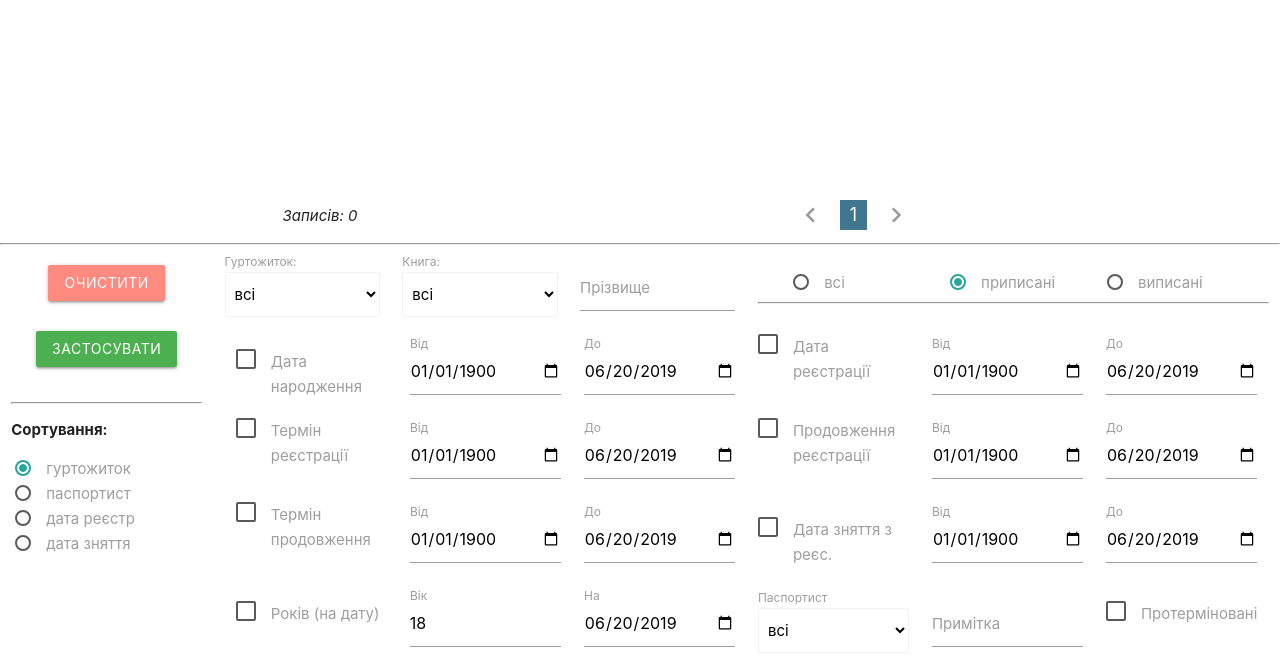
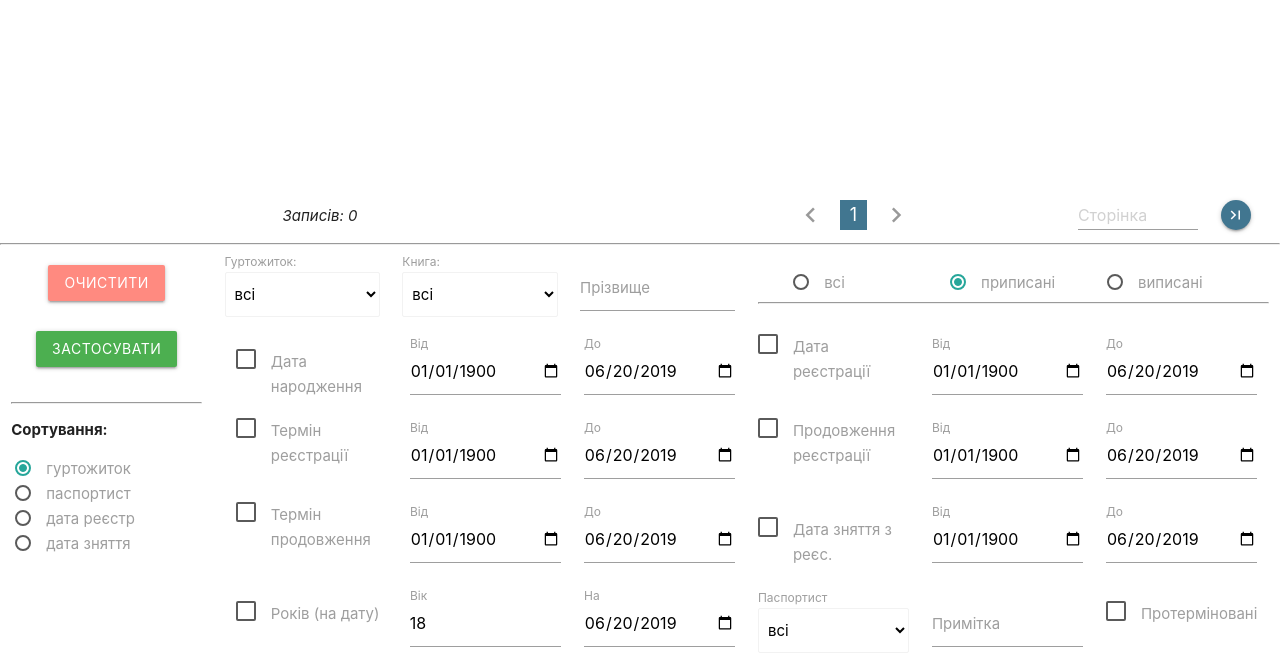
Before and after one commit to nulp/student-city, a Django app: page / in a window 1280 px wide. Shown: the part 192-861 px from the top of the page. Run offline with Django 3.2, Linux system fonts and the light colour scheme; the visitor is signed in with stand-in values (Sample User, id 1); data that the repository does not hold is empty; parts of the project's set-up code (start-up, migrations or seed data) failed here and were passed over.

Commit message:
added: go to page

```diff
--- a/dashboard/static/css/style.css
+++ b/dashboard/static/css/style.css
@@ -88,7 +88,9 @@ table.striped>tbody>tr:nth-child(odd) {
 nav {
     background-color: #417690 !important;
 }
-
+.main-bg-color {
+    background-color: #417690 !important;
+}
 .pagination li.active a {
     background-color: #417690 !important;
     color: white !important;
@@ -146,3 +148,17 @@ nav {
 .history-table td, .history-table th {
     padding: 3px 3px !important;
 }
+
+#id_page_visible {
+    height: 29px;
+    margin: 0;
+    padding: 0;
+}
+
+#go-to-page-btn {
+    height: 30px;
+    width: 30px;
+}
+#go-to-page-btn i {
+    line-height: 30px;
+}
--- a/dashboard/static/js/common.js
+++ b/dashboard/static/js/common.js
@@ -47,7 +47,7 @@ $(document).ready(function () {
         // Puts focus on the newWindow
         if (window.focus) newWindow.focus();
         return newWindow;
-    }
+    };
 
 
     window.listenNcapitalize = function (field) {
--- a/dashboard/templates/dashboard_bottom.html
+++ b/dashboard/templates/dashboard_bottom.html
@@ -69,7 +69,6 @@
                     <div class="col s4">
                         <ul class="pagination">
 
-
                             {% if persons_paginator.has_previous %}
                                 <li class="waves-effect"><a href="{{ path_without_page }}page={{ persons_paginator.previous_page_number }}"><i class="material-icons">chevron_left</i></a></li>
                                 <li class="waves-effect"><a href="{{ path_without_page }}page=1">1</a></li>
@@ -89,6 +88,24 @@
 
                         </ul>
                     </div>
+                    <div class="col s2">
+                        <form id="page-form">
+                            <div class="row no-margin-bottom">
+                                <div class="col s8">
+
+                                    <input placeholder="Сторінка" id="id_page_visible" type="number" min="1" step="1"
+                                           max="{{ persons_paginator.paginator.num_pages }}">
+
+                                </div>
+                                <div class="col s3">
+                                    <button id='go-to-page-btn'
+                                            class="btn-floating btn-small waves-effect waves-light main-bg-color"
+                                            type="submit"><i class="material-icons">last_page</i></button>
+                                </div>
+                            </div>
+                        </form>
+                    </div>
+
                 </div>
 
             </div>
@@ -96,7 +113,7 @@
     <hr style="margin-bottom: 15px;">
     <div class="row no-margin-bottom">
         <div class="col s12">
-            <form method="GET">
+            <form method="GET" id="search-form">
 
                 <div class="row" style="margin-top: -10px;">
 
@@ -412,6 +429,9 @@
                     </div>
 
                 </div>
+
+
+                <input type="hidden" name="page" id="page-hidden-input">
             </form>
         </div>
     </div>
@@ -446,11 +466,25 @@
                  });
              }
 
+             function listeGo2Page() {
+                 $('#page-form').submit(function (event) {
+                    event.preventDefault();
+
+                    var page = $('#id_page_visible').val();
+                    $('#page-hidden-input').val(page);
+
+                    var form = $('#search-form');
+                    form.submit();
+
+                });
+             }
+
              function initPage() {
                 listenForPersonDBLClick();
                 listenForPersonClick();
 
                 listenForHostelChange();
+                listeGo2Page();
              }
 
              initPage();
```
Lines whose indentation alone changed are shown as unchanged.
